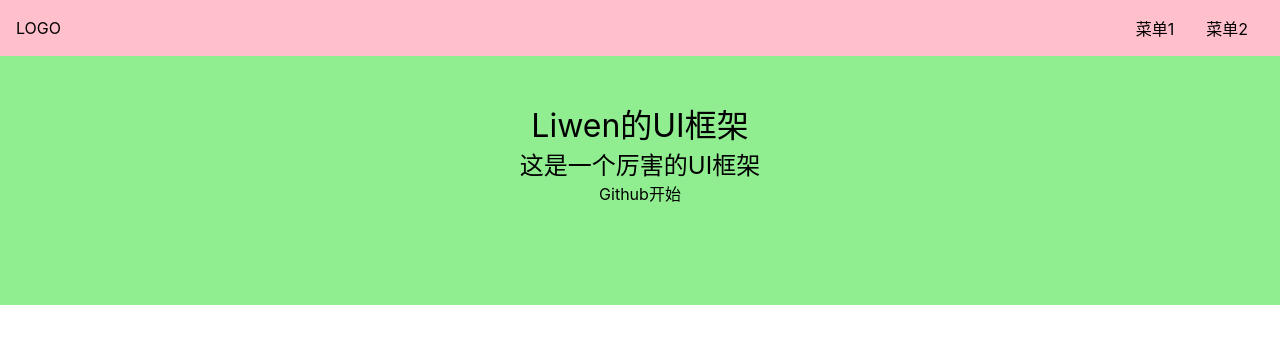
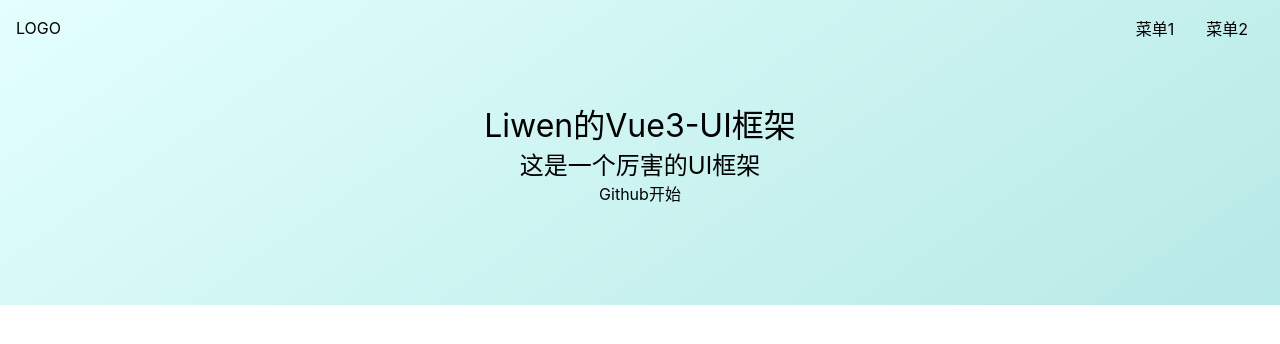
Before and after one commit to lwwywang/vue3-selfUI-Switch, a Vue app in the folder vue3-ui-1/: page / in a window 1280 px wide. Shown: the top 344 px of the page. Built offline with nearby package versions, Linux system fonts and the light colour scheme.

Commit message:
背景渐变

```diff
--- a/vue3-ui-1/src/components/topnav.vue
+++ b/vue3-ui-1/src/components/topnav.vue
@@ -25,7 +25,6 @@ export default {
 
 <style lang="scss" scoped>
 .topnav {
-    background: pink;
     display: flex;
     padding: 16px;
     position: fixed;
@@ -54,7 +53,6 @@ export default {
     >.toggleAside {
         width: 24px;
         height: 24px;
-        background: red;
         position: absolute;
         left: 16px;
         top: 50%;
@@ -75,4 +73,5 @@ export default {
             display: inline-block;
         }
     }
-}</style>
+}
+</style>
--- a/vue3-ui-1/src/view/home.vue
+++ b/vue3-ui-1/src/view/home.vue
@@ -1,8 +1,8 @@
 <template>
-    <div>
+    <div class="topnavAndBanner">
         <topnav />
         <div class="banner">
-            <h1>Liwen的UI框架</h1>
+            <h1>Liwen的Vue3-UI框架</h1>
             <h2>这是一个厉害的UI框架</h2>
             <p class="actions">
                 <a href="https://github.com">Github</a>
@@ -19,12 +19,15 @@ export default {
 }
 </script>
 <style lang="scss" scoped>
+.topnavAndBanner {
+    background: linear-gradient(145deg, rgba(227, 255, 253, 1) 0%, rgba(183, 233, 230, 1) 100%);
+}
+
 .banner {
     padding: 100px 0;
     display: flex;
     justify-content: center;
     align-items: center;
     flex-direction: column;
-    background: lightgreen;
 }
 </style>
```
